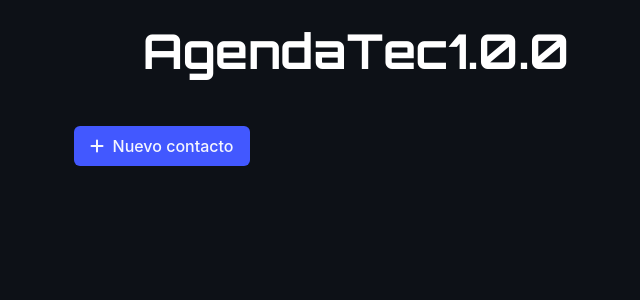
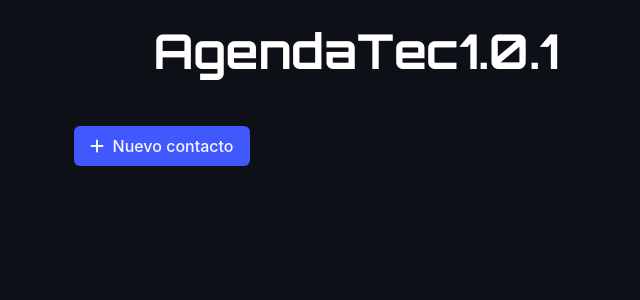
Before and after one commit to DiegoHG-dev-M/CN2_EX_U2_20590254, a Flask app: page / in a window 1280 px wide. Shown: the top 300 px of the page, without its empty margins (284-924 px from the left). Run offline with Flask 3, Linux system fonts and the light colour scheme; data that the repository does not hold is empty; some libraries are stand-ins or nearby versions.

Commit message:
Feat: weebohoks2

```diff
--- a/app/templates/base.html
+++ b/app/templates/base.html
@@ -14,7 +14,7 @@
     <header>
         <br>
         <h1 class="title has-text-centered is-1" style="font-family: 'Orbitron', sans-serif; color:white">
-            AgendaTec1.0.0
+            AgendaTec1.0.1
           </h1>
           <br>
     </header>
```
